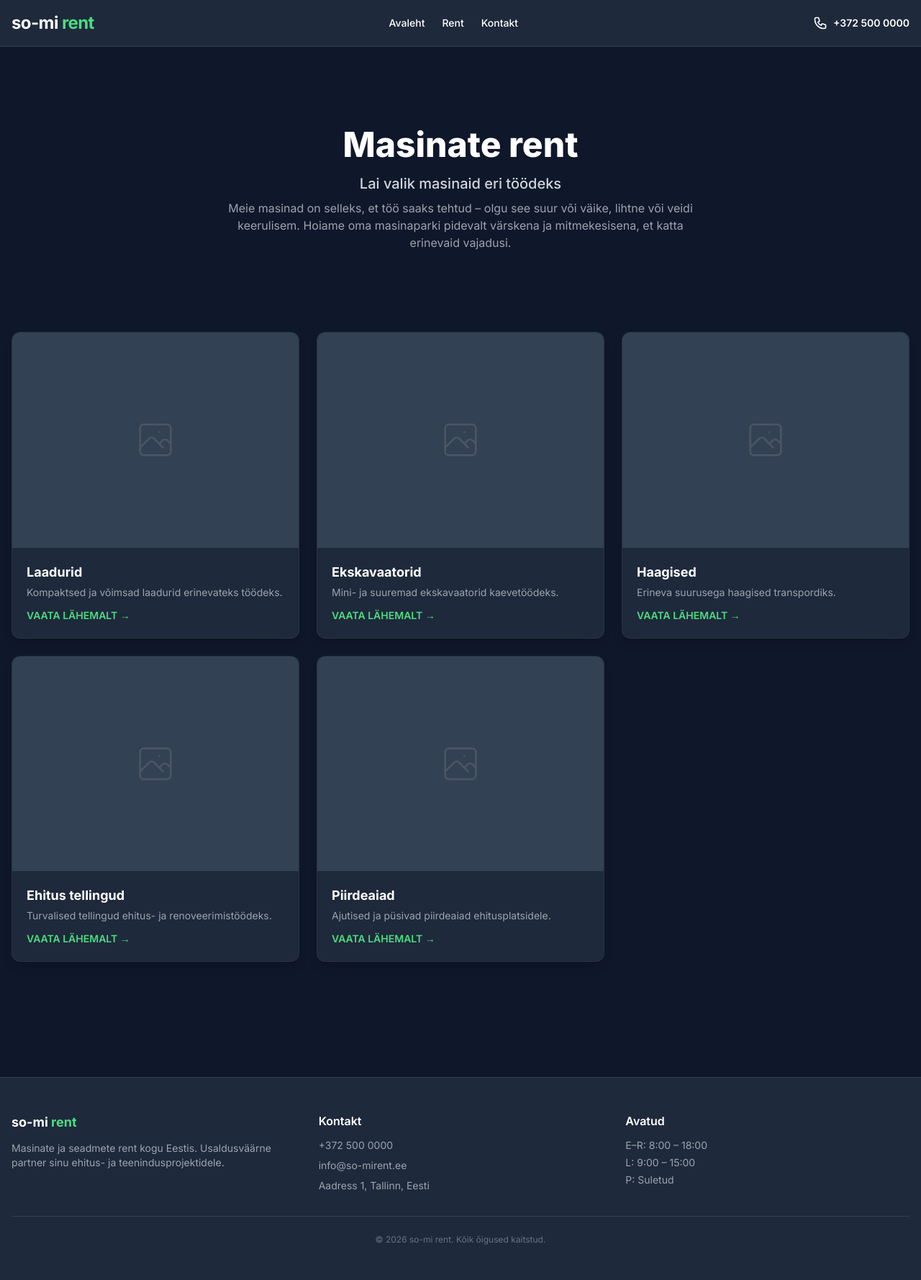
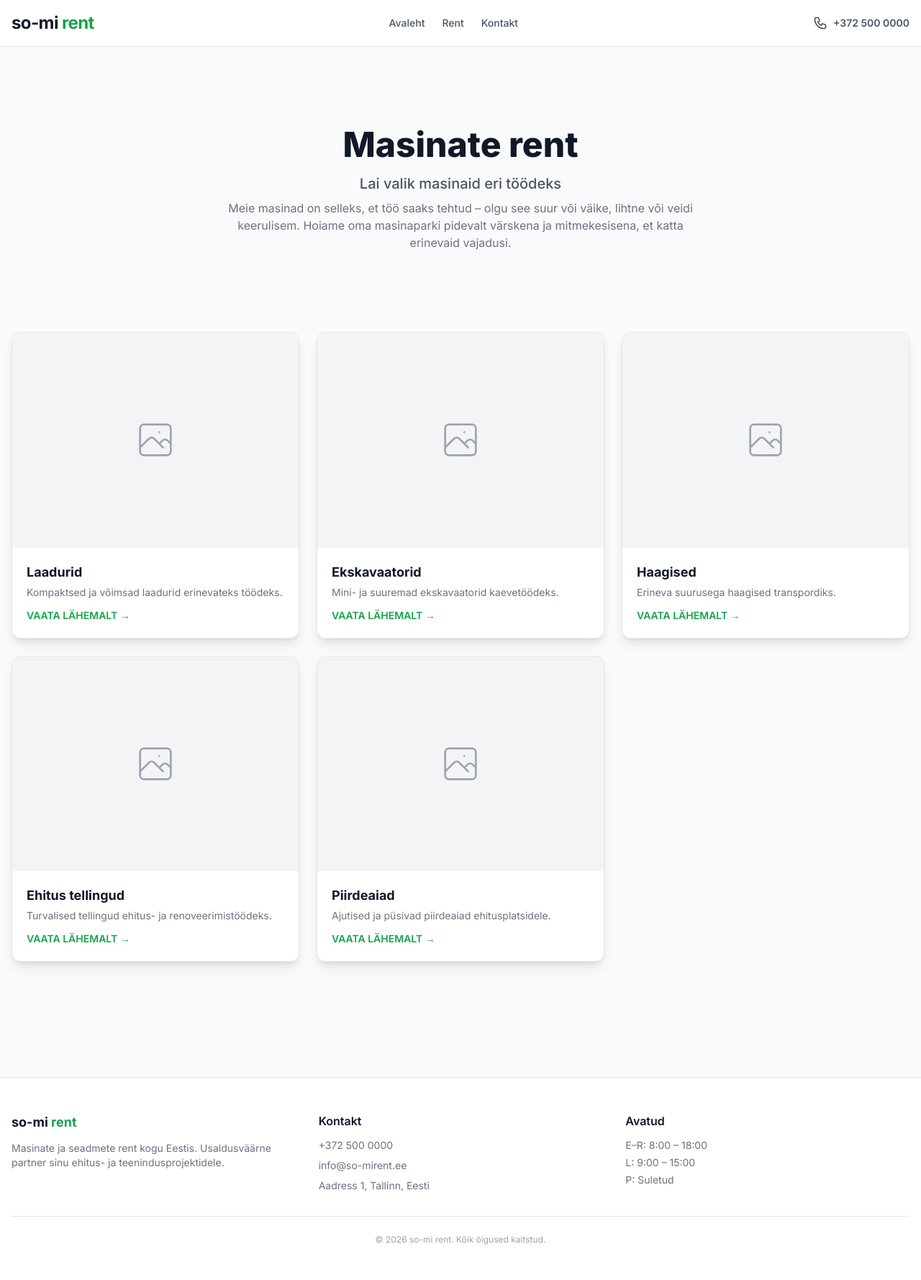
Before and after one commit to SoMi-Rent-OU/rendiportaal-homepage, a Jekyll site: the page built from index.markdown, in a window 1280 px wide. Shown: the whole page at 72% size. Built offline with Jekyll 4.4.1, drawn with Linux system fonts in a browser that asks for light colours; nearby versions of some CDN libraries.

Commit message:
use light theme

```diff
--- a/_includes/footer.html
+++ b/_includes/footer.html
@@ -1,37 +1,37 @@
-<footer id="kontakt" class="bg-slate-800 border-t border-white/10 mt-20">
+<footer id="kontakt" class="bg-white border-t border-gray-200 mt-20">
   <div class="max-w-7xl mx-auto px-4 py-12">
     <div class="grid grid-cols-1 md:grid-cols-3 gap-8">
       <div>
         <h3 class="text-lg font-bold mb-3">
-          <span class="text-white">so-mi</span><span class="text-green-400"> rent</span>
+          <span class="text-gray-900">so-mi</span><span class="text-green-600"> rent</span>
         </h3>
-        <p class="text-gray-400 text-sm">
+        <p class="text-gray-500 text-sm">
           Masinate ja seadmete rent kogu Eestis.
           Usaldusväärne partner sinu ehitus- ja teenindusprojektidele.
         </p>
       </div>
       <div>
         <h4 class="font-semibold mb-3">Kontakt</h4>
-        <ul class="text-gray-400 text-sm space-y-2">
+        <ul class="text-gray-500 text-sm space-y-2">
           <li>
-            <a href="tel:+37250000000" class="hover:text-green-400 transition">+372 500 0000</a>
+            <a href="tel:+37250000000" class="hover:text-green-600 transition">+372 500 0000</a>
           </li>
           <li>
-            <a href="mailto:info@so-mirent.ee" class="hover:text-green-400 transition">info@so-mirent.ee</a>
+            <a href="mailto:info@so-mirent.ee" class="hover:text-green-600 transition">info@so-mirent.ee</a>
           </li>
           <li>Aadress 1, Tallinn, Eesti</li>
         </ul>
       </div>
       <div>
         <h4 class="font-semibold mb-3">Avatud</h4>
-        <ul class="text-gray-400 text-sm space-y-1">
+        <ul class="text-gray-500 text-sm space-y-1">
           <li>E–R: 8:00 – 18:00</li>
           <li>L: 9:00 – 15:00</li>
           <li>P: Suletud</li>
         </ul>
       </div>
     </div>
-    <div class="border-t border-white/10 mt-8 pt-6 text-center text-gray-500 text-xs">
+    <div class="border-t border-gray-200 mt-8 pt-6 text-center text-gray-400 text-xs">
       &copy; {{ 'now' | date: "%Y" }} so-mi rent. Kõik õigused kaitstud.
     </div>
   </div>
--- a/_includes/header.html
+++ b/_includes/header.html
@@ -1,14 +1,14 @@
-<header class="bg-slate-800 border-b border-white/10">
+<header class="bg-white border-b border-gray-200">
   <div class="max-w-7xl mx-auto px-4 py-4 flex items-center justify-between">
     <a href="/" class="text-2xl font-bold tracking-tight">
-      <span class="text-white">so-mi</span><span class="text-green-400"> rent</span>
+      <span class="text-gray-900">so-mi</span><span class="text-green-600"> rent</span>
     </a>
     <nav class="hidden md:flex items-center gap-6 text-sm font-medium">
-      <a href="/" class="hover:text-green-400 transition">Avaleht</a>
-      <a href="#kategooriad" class="hover:text-green-400 transition">Rent</a>
-      <a href="#kontakt" class="hover:text-green-400 transition">Kontakt</a>
+      <a href="/" class="text-gray-600 hover:text-green-600 transition">Avaleht</a>
+      <a href="#kategooriad" class="text-gray-600 hover:text-green-600 transition">Rent</a>
+      <a href="#kontakt" class="text-gray-600 hover:text-green-600 transition">Kontakt</a>
     </nav>
-    <a href="tel:+37250000000" class="flex items-center gap-2 text-sm font-semibold hover:text-green-400 transition">
+    <a href="tel:+37250000000" class="flex items-center gap-2 text-sm font-semibold text-gray-600 hover:text-green-600 transition">
       <svg xmlns="http://www.w3.org/2000/svg" class="w-5 h-5" fill="none" viewBox="0 0 24 24" stroke="currentColor" stroke-width="2">
         <path stroke-linecap="round" stroke-linejoin="round" d="M3 5a2 2 0 012-2h3.28a1 1 0 01.948.684l1.498 4.493a1 1 0 01-.502 1.21l-2.257 1.13a11.042 11.042 0 005.516 5.516l1.13-2.257a1 1 0 011.21-.502l4.493 1.498a1 1 0 01.684.949V19a2 2 0 01-2 2h-1C9.716 21 3 14.284 3 6V5z"/>
       </svg>
--- a/_layouts/default.html
+++ b/_layouts/default.html
@@ -13,7 +13,7 @@
     body { font-family: 'Inter', sans-serif; }
   </style>
 </head>
-<body class="bg-slate-900 text-white">
+<body class="bg-gray-50 text-gray-900">
   {% include header.html %}
   {{ content }}
   {% include footer.html %}
--- a/_layouts/home.html
+++ b/_layouts/home.html
@@ -7,10 +7,10 @@ layout: default
     <h1 class="text-4xl md:text-5xl font-extrabold leading-tight mb-4">
       Masinate rent
     </h1>
-    <p class="text-lg md:text-xl text-gray-300 mb-2 font-medium">
+    <p class="text-lg md:text-xl text-gray-600 mb-2 font-medium">
       Lai valik masinaid eri töödeks
     </p>
-    <p class="text-gray-400 max-w-2xl mx-auto">
+    <p class="text-gray-500 max-w-2xl mx-auto">
       Meie masinad on selleks, et töö saaks tehtud – olgu see suur või väike,
       lihtne või veidi keerulisem. Hoiame oma masinaparki pidevalt värskena ja
       mitmekesisena, et katta erinevaid vajadusi.
@@ -21,12 +21,12 @@ layout: default
 <section id="kategooriad" class="max-w-7xl mx-auto px-4 pb-20">
   <div class="grid grid-cols-1 sm:grid-cols-2 lg:grid-cols-3 gap-6">
     {% for cat in site.data.categories %}
-      <a href="{{ cat.url }}" class="group block bg-slate-800 rounded-xl overflow-hidden border border-white/5 hover:border-green-500/40 transition shadow-lg hover:shadow-green-500/10">
-        <div class="aspect-[4/3] bg-slate-700 overflow-hidden">
+      <a href="{{ cat.url }}" class="group block bg-white rounded-xl overflow-hidden border border-gray-200 hover:border-green-500/40 transition shadow-lg hover:shadow-green-500/10">
+        <div class="aspect-[4/3] bg-gray-100 overflow-hidden">
           {% if cat.image %}
             <img src="{{ cat.image }}" alt="{{ cat.title }}" class="w-full h-full object-cover group-hover:scale-105 transition duration-300">
           {% else %}
-            <div class="w-full h-full flex items-center justify-center text-gray-600">
+            <div class="w-full h-full flex items-center justify-center text-gray-400">
               <svg xmlns="http://www.w3.org/2000/svg" class="w-16 h-16" fill="none" viewBox="0 0 24 24" stroke="currentColor" stroke-width="1">
                 <path stroke-linecap="round" stroke-linejoin="round" d="M4 16l4.586-4.586a2 2 0 012.828 0L16 16m-2-2l1.586-1.586a2 2 0 012.828 0L20 14m-6-6h.01M6 20h12a2 2 0 002-2V6a2 2 0 00-2-2H6a2 2 0 00-2 2v12a2 2 0 002 2z"/>
               </svg>
@@ -34,11 +34,11 @@ layout: default
           {% endif %}
         </div>
         <div class="p-5">
-          <h3 class="text-lg font-bold mb-1 group-hover:text-green-400 transition">{{ cat.title }}</h3>
+          <h3 class="text-lg font-bold mb-1 group-hover:text-green-600 transition">{{ cat.title }}</h3>
           {% if cat.description %}
-            <p class="text-sm text-gray-400">{{ cat.description }}</p>
+            <p class="text-sm text-gray-500">{{ cat.description }}</p>
           {% endif %}
-          <span class="inline-block mt-3 text-sm font-semibold text-green-400 group-hover:translate-x-1 transition-transform">
+          <span class="inline-block mt-3 text-sm font-semibold text-green-600 group-hover:translate-x-1 transition-transform">
             VAATA LÄHEMALT &rarr;
           </span>
         </div>
```
